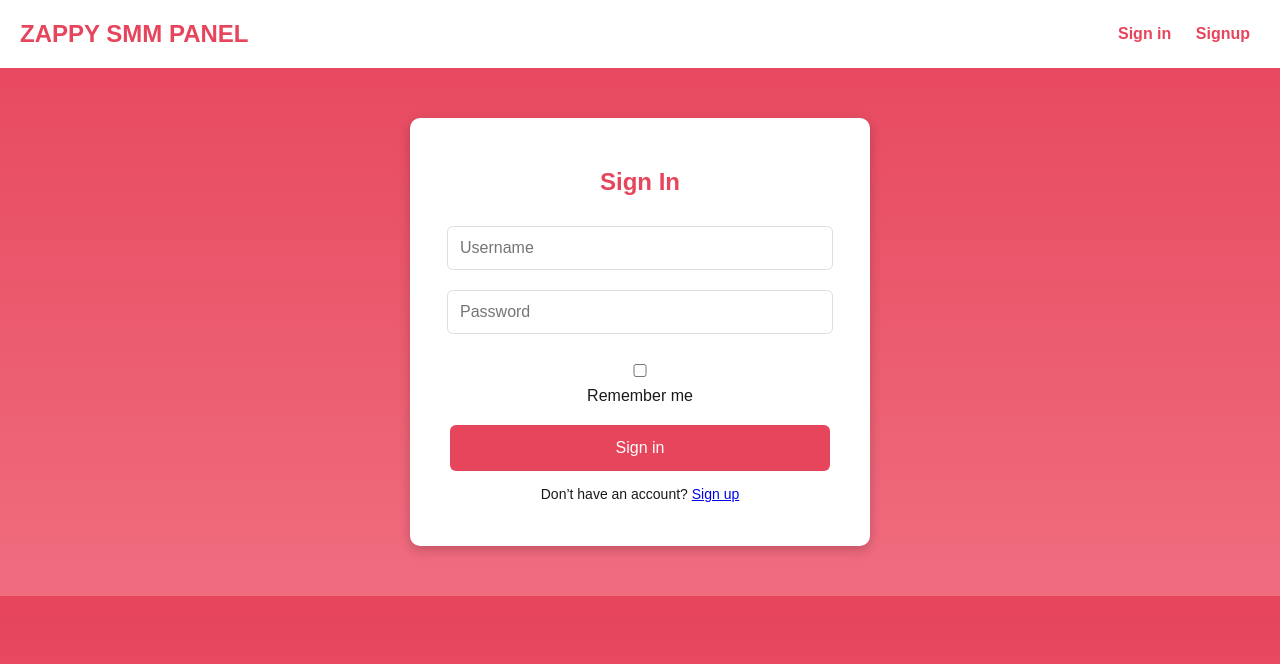
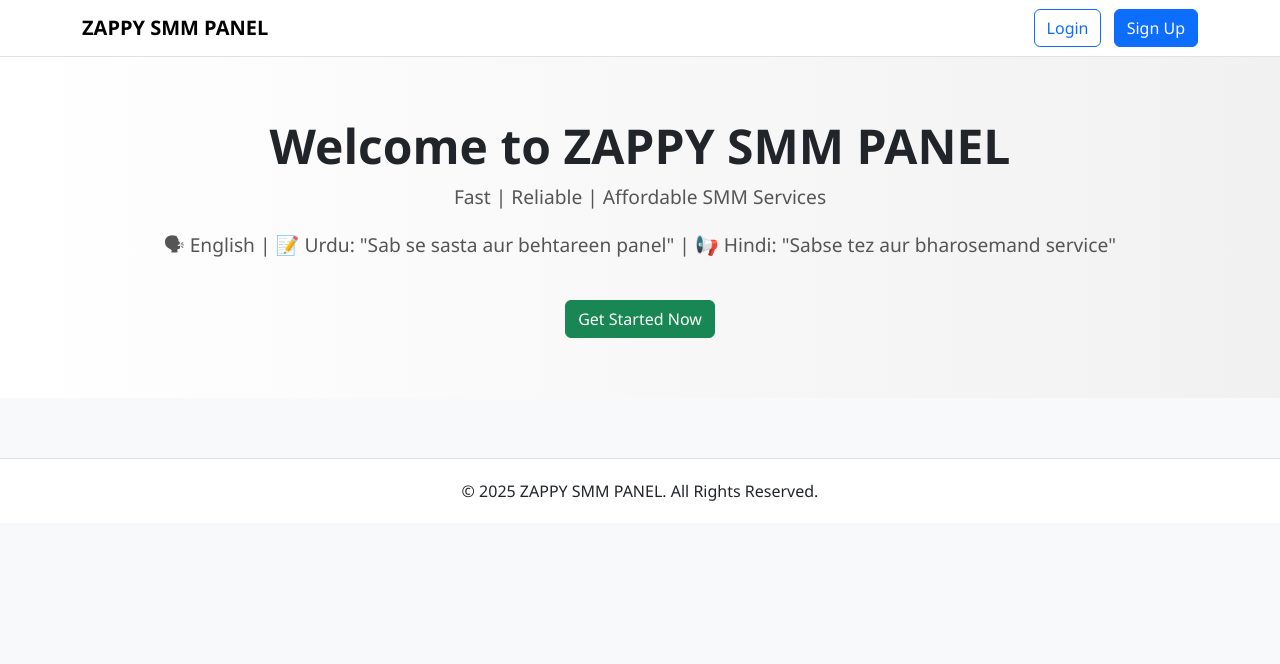
Before and after one commit to ahrarshah123489/zappysmmpanel, a plain HTML site: page index.html in a window 1280 px wide. Drawn offline with nearby package versions, Linux system fonts and the light colour scheme.

Commit message:
index.html

```diff
--- a/index.html
+++ b/index.html
@@ -1,28 +1,67 @@
 <!DOCTYPE html>
 <html lang="en">
 <head>
-  <meta charset="UTF-8">
-  <title>ZAPPY SMM PANEL - Login</title>
-  <link rel="stylesheet" href="styles.css">
+  <meta charset="UTF-8" />
+  <meta name="viewport" content="width=device-width, initial-scale=1.0" />
+  <title>ZAPPY SMM PANEL</title>
+  <link href="https://cdn.jsdelivr.net/npm/bootstrap@5.3.0/dist/css/bootstrap.min.css" rel="stylesheet">
+  <style>
+    body {
+      background-color: #f8f9fa;
+      font-family: 'Segoe UI', sans-serif;
+    }
+    .hero {
+      background: linear-gradient(to right, #ffffff, #f1f1f1);
+      padding: 60px 0;
+      text-align: center;
+    }
+    .hero h1 {
+      font-size: 3rem;
+      font-weight: 700;
+    }
+    .hero p {
+      font-size: 1.2rem;
+      color: #555;
+    }
+    .lang {
+      font-size: 0.9rem;
+      margin-top: 20px;
+      color: #888;
+    }
+    footer {
+      margin-top: 60px;
+      background-color: #fff;
+      border-top: 1px solid #dee2e6;
+      padding: 20px 0;
+    }
+  </style>
 </head>
 <body>
-  <header>
-    <h1 onclick="window.location.href='https://zappysmmpannel.vercel.app'">ZAPPY SMM PANEL</h1>
-    <nav>
-      <a href="index.html">Sign in</a>
-      <a href="signup.html">Signup</a>
-    </nav>
-  </header>
 
-  <section class="login-box">
-    <h2>Sign In</h2>
-    <input type="text" id="login-username" placeholder="Username">
-    <input type="password" id="login-password" placeholder="Password">
-    <label><input type="checkbox" id="remember"> Remember me</label>
-    <button onclick="loginUser()">Sign in</button>
-    <p>Don’t have an account? <a href="signup.html">Sign up</a></p>
+  <nav class="navbar navbar-expand-lg navbar-light bg-white border-bottom">
+    <div class="container">
+      <a class="navbar-brand fw-bold" href="#">ZAPPY SMM PANEL</a>
+      <div>
+        <a href="#" class="btn btn-outline-primary me-2">Login</a>
+        <a href="#" class="btn btn-primary">Sign Up</a>
+      </div>
+    </div>
+  </nav>
+
+  <section class="hero">
+    <div class="container">
+      <h1>Welcome to ZAPPY SMM PANEL</h1>
+      <p>Fast | Reliable | Affordable SMM Services</p>
+      <p class="lang">
+        🗣 English | 📝 Urdu: "Sab se sasta aur behtareen panel" | 📢 Hindi: "Sabse tez aur bharosemand service"
+      </p>
+      <a href="#" class="btn btn-success mt-4">Get Started Now</a>
+    </div>
   </section>
 
-  <script src="script.js"></script>
+  <footer class="text-center">
+    &copy; 2025 ZAPPY SMM PANEL. All Rights Reserved.
+  </footer>
+
 </body>
 </html>
```
